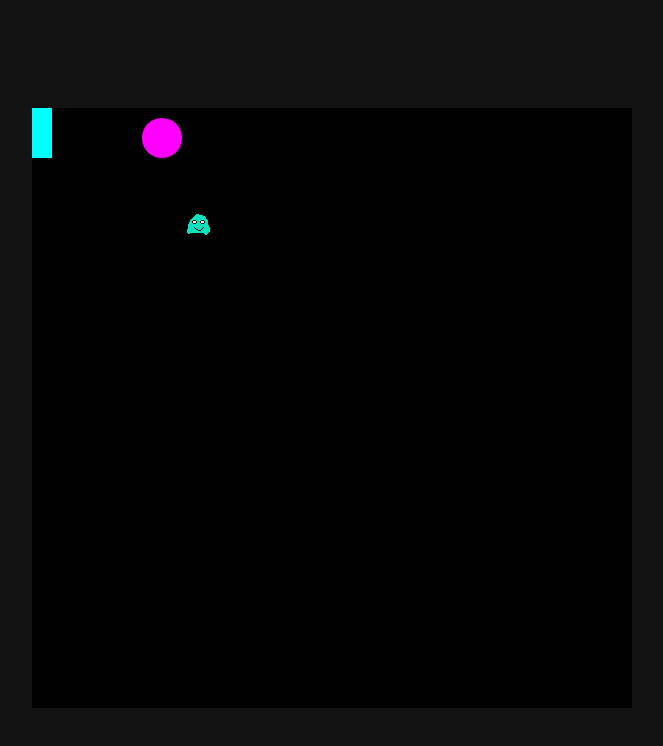
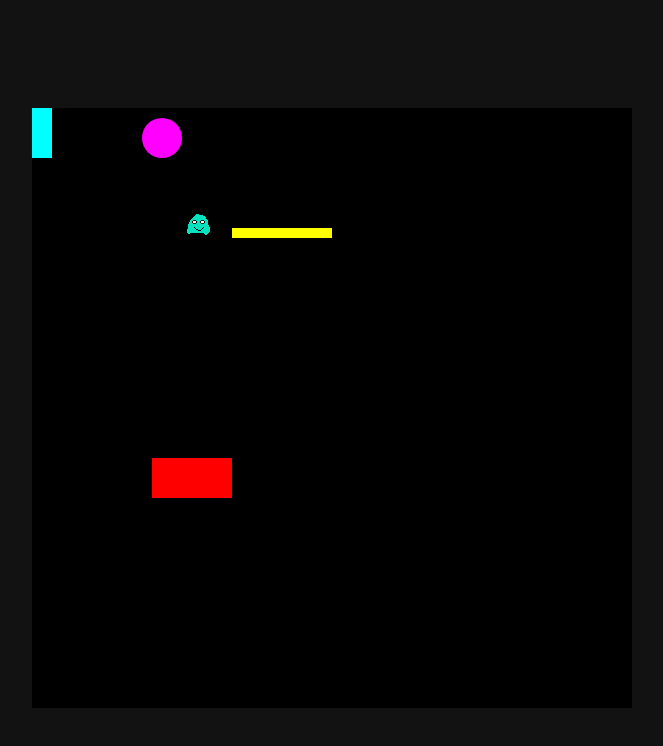
Before and after one commit to Hemanth3303/Gamedev.js-Jam-2023-Submission, a plain HTML site: page index.html in a window 1280 px wide. Shown: the whole page, without its empty margins (308-971 px from the left). Drawn offline with Linux system fonts and the light colour scheme.

Commit message:
added img loading without directly adding to index.html

```diff
--- a/src/main.js
+++ b/src/main.js
@@ -1,4 +1,5 @@
 import { Renderer2D } from "./renderer2d.js";
+import { loadImage } from "./utils.js";
 
 let renderer, img;
 let x=150, y=100;
@@ -13,7 +14,7 @@ function main() {
 	canvas.height=600;
 
 	renderer=new Renderer2D();
-	img=document.getElementsByClassName("image")[0];
+	img=loadImage("assets/blob.png");
 	now=performance.now();
 	prev=performance.now();
 
@@ -54,6 +55,8 @@ function update() {
 
 function render() {
 	renderer.drawRect(0, 0, 20, 50, "Cyan");
+	renderer.drawRect(120, 350, 80, 40, "Red");
+	renderer.drawRect(200, 120, 100, 10, "Yellow");
 	renderer.drawCircle(130, 30, 20, "Magenta");
 	renderer.drawImage(img, x, y);
 }
--- /dev/null
+++ b/src/utils.js
@@ -0,0 +1,10 @@
+export { loadImage };
+
+function loadImage(filepath) {
+	let img=new Image();
+	img.src=filepath;
+	img.classList.add("image");
+	document.body.appendChild(img);
+
+	return img;
+}
```
Also changed, not shown: index.html (+0 -2 lines).
